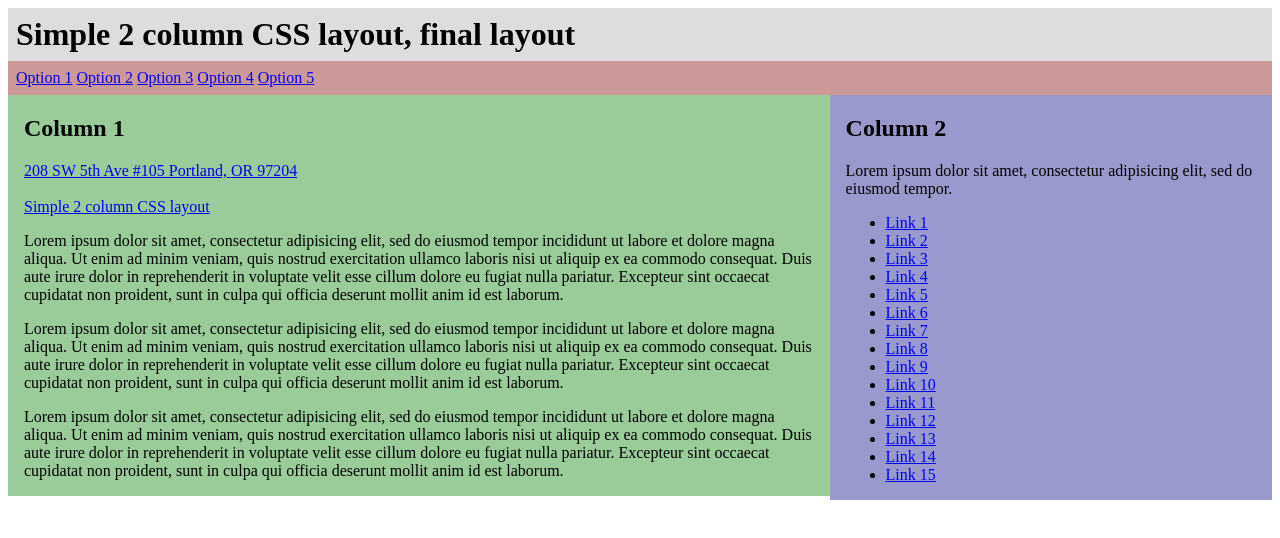
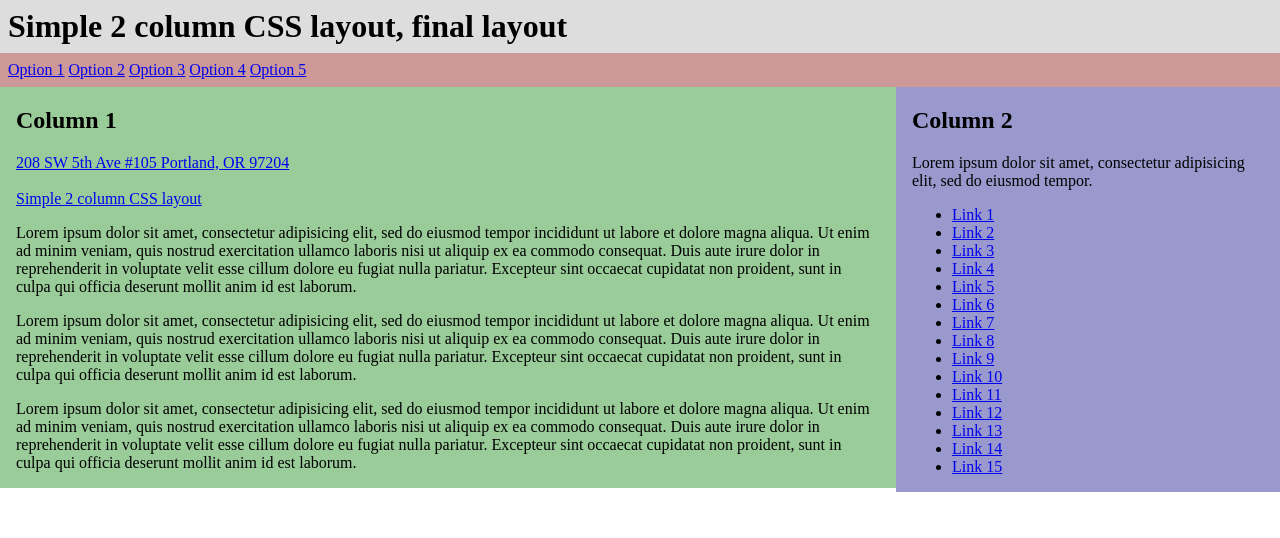
Before and after one commit to youssefk/layout-test-code-review, a plain HTML site: page index.html in a window 1280 px wide. Drawn offline with Linux system fonts and the light colour scheme.

Commit message:
Remove margin from body, content is now edge to edge.

```diff
--- a/css/styles.css
+++ b/css/styles.css
@@ -1,3 +1,7 @@
+body {
+  margin: 0px;
+}
+
 #titlebar, #navbar {
   margin: 0px;
   padding: 8px;
@@ -13,13 +17,13 @@
 
 #column1 {
   float: left;
-  width: 65%;
+  width: 70%;
   background-color: #9acc99;
 }
 
 #column2 {
   float: left;
-  width: 35%;
+  width: 30%;
   background-color: #9999cd;
 }
 
```
